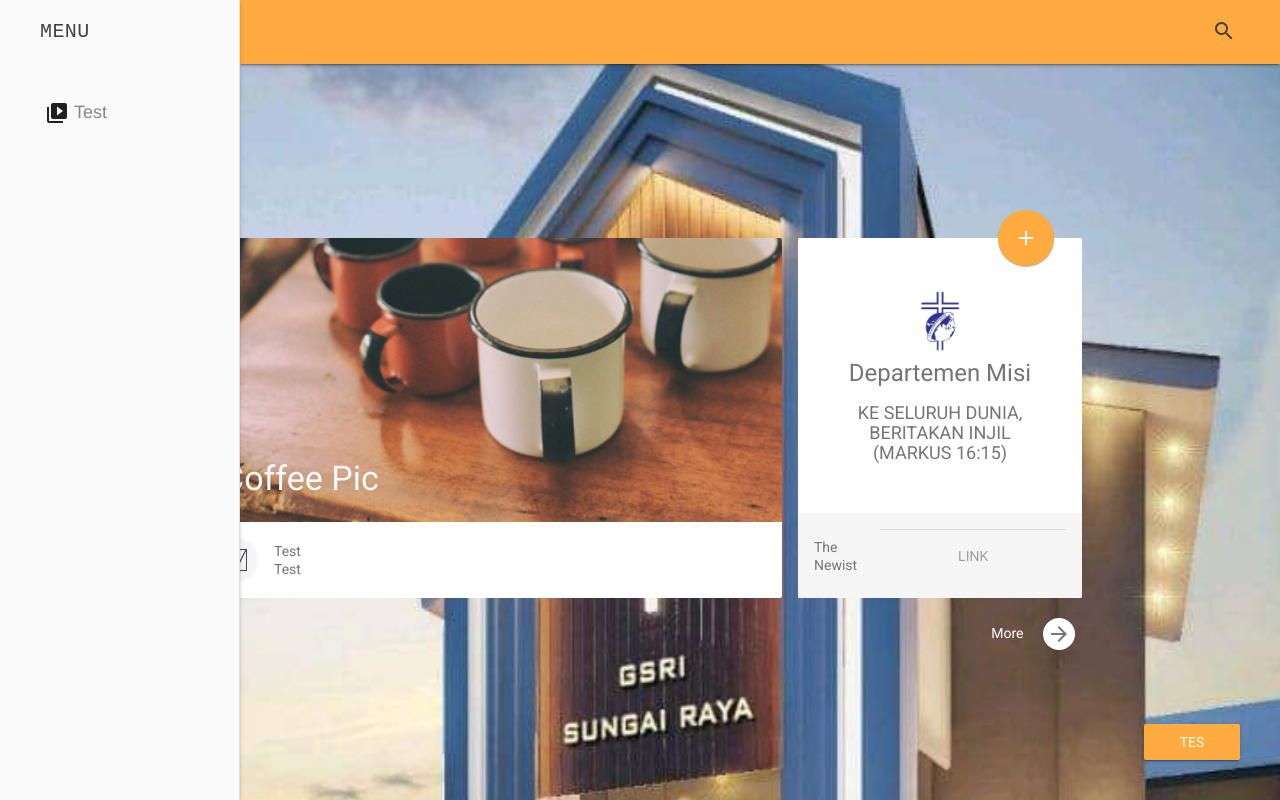
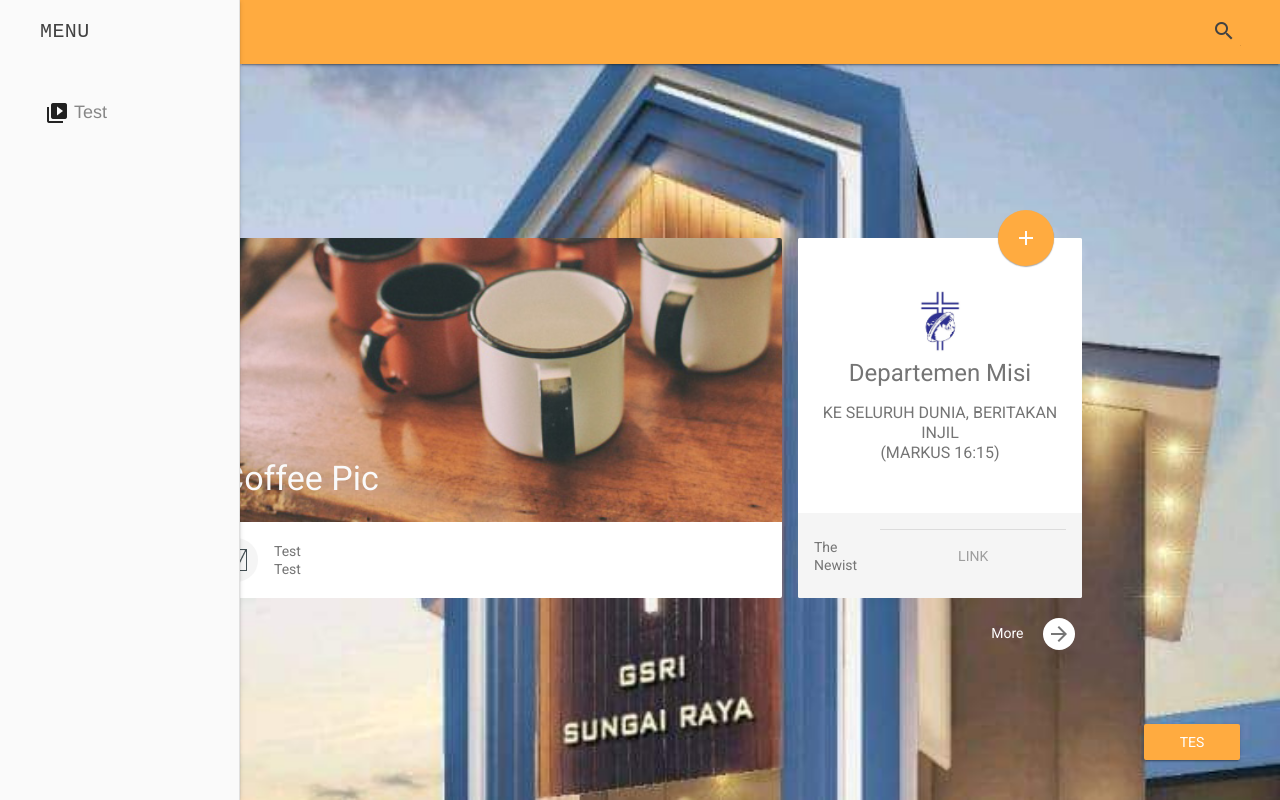
Before and after one commit to ItzClubbyKunz/GSRI, a plain HTML site: page index.html in a window 1280 px wide. Drawn offline with nearby package versions, Linux system fonts and the light colour scheme.

Commit message:
Update index.html

```diff
--- a/index.html
+++ b/index.html
@@ -115,7 +115,7 @@
             <div class="mdl-card__media mdl-color--white mdl-color-text--grey-600">
               <img src="images/images.jpeg">
               <font size="5"><bold>Departemen Misi</bold></font></br>
-              <font size="4"><center>KE SELURUH DUNIA, BERITAKAN INJIL</center></font><font size="4">(MARKUS 16:15)</font>
+              <font size="3"><center>KE SELURUH DUNIA, BERITAKAN INJIL</center></font><font size="3">(MARKUS 16:15)</font>
             </div>
             <div class="mdl-card__supporting-text meta meta--fill mdl-color-text--grey-600">
               <div>
```
